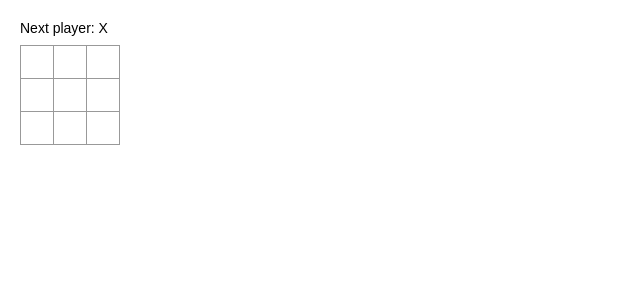
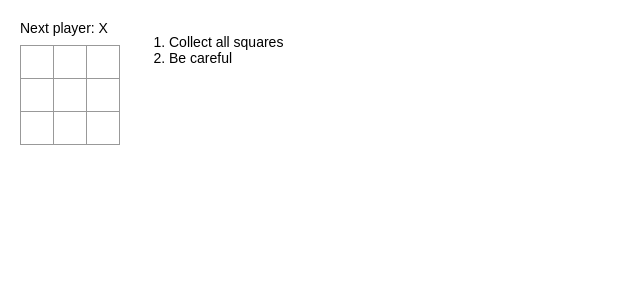
Before and after one commit to wiktor-k/react-sample, a React (Create React App) app: page / in a window 1280 px wide. Shown: the top 300 px of the page, without its empty margins (0-640 px from the left). Built offline with nearby package versions, Linux system fonts and the light colour scheme.

Commit message:
Add game info

```diff
--- a/src/App.js
+++ b/src/App.js
@@ -60,7 +60,10 @@ export class App extends React.Component {
         </div>
         <div className="game-info">
           <div>{/* status */}</div>
-          <ol>{/* TODO */}</ol>
+          <ol>
+            <li>Collect all squares</li>
+            <li>Be careful</li>
+          </ol>
         </div>
       </div>
     );
```
